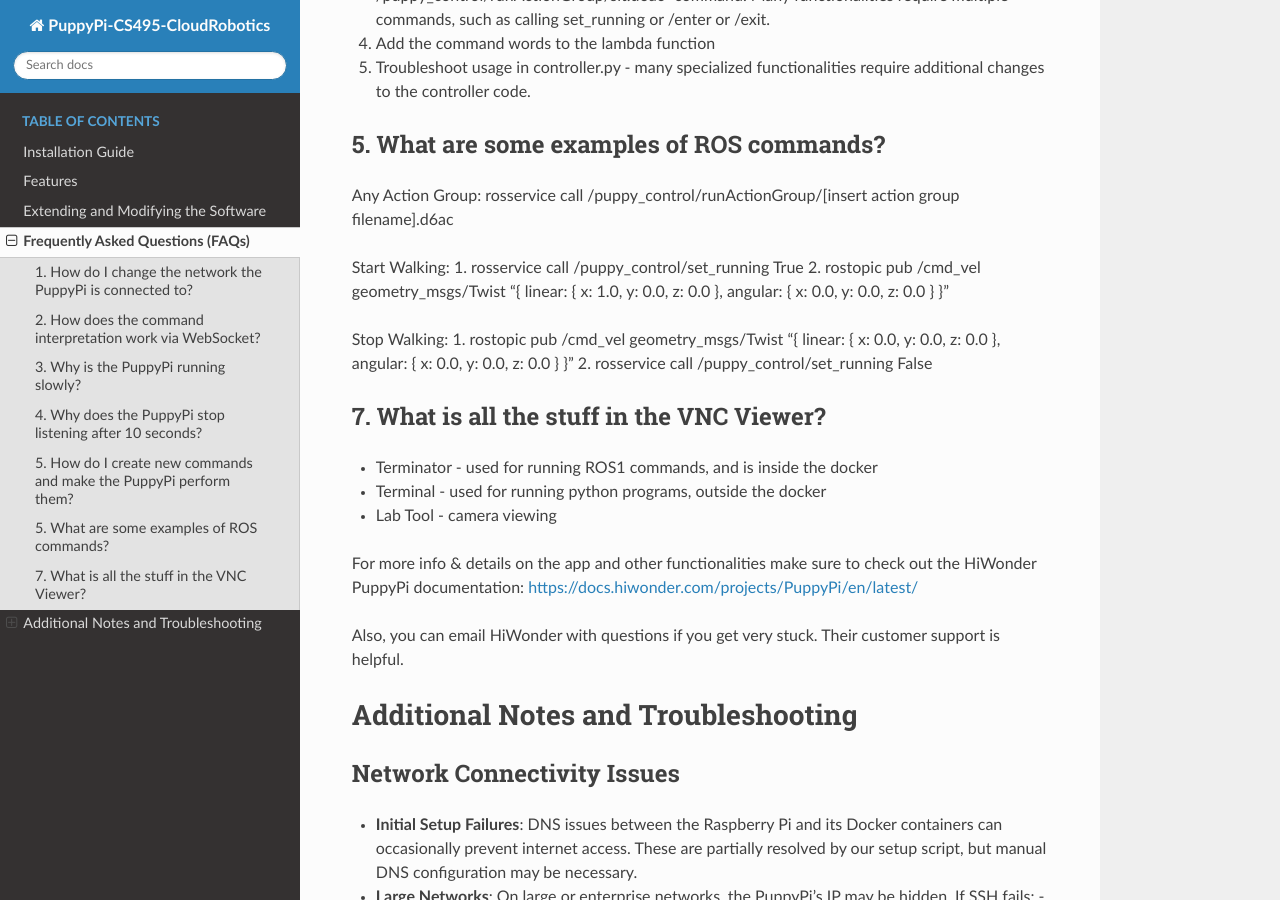
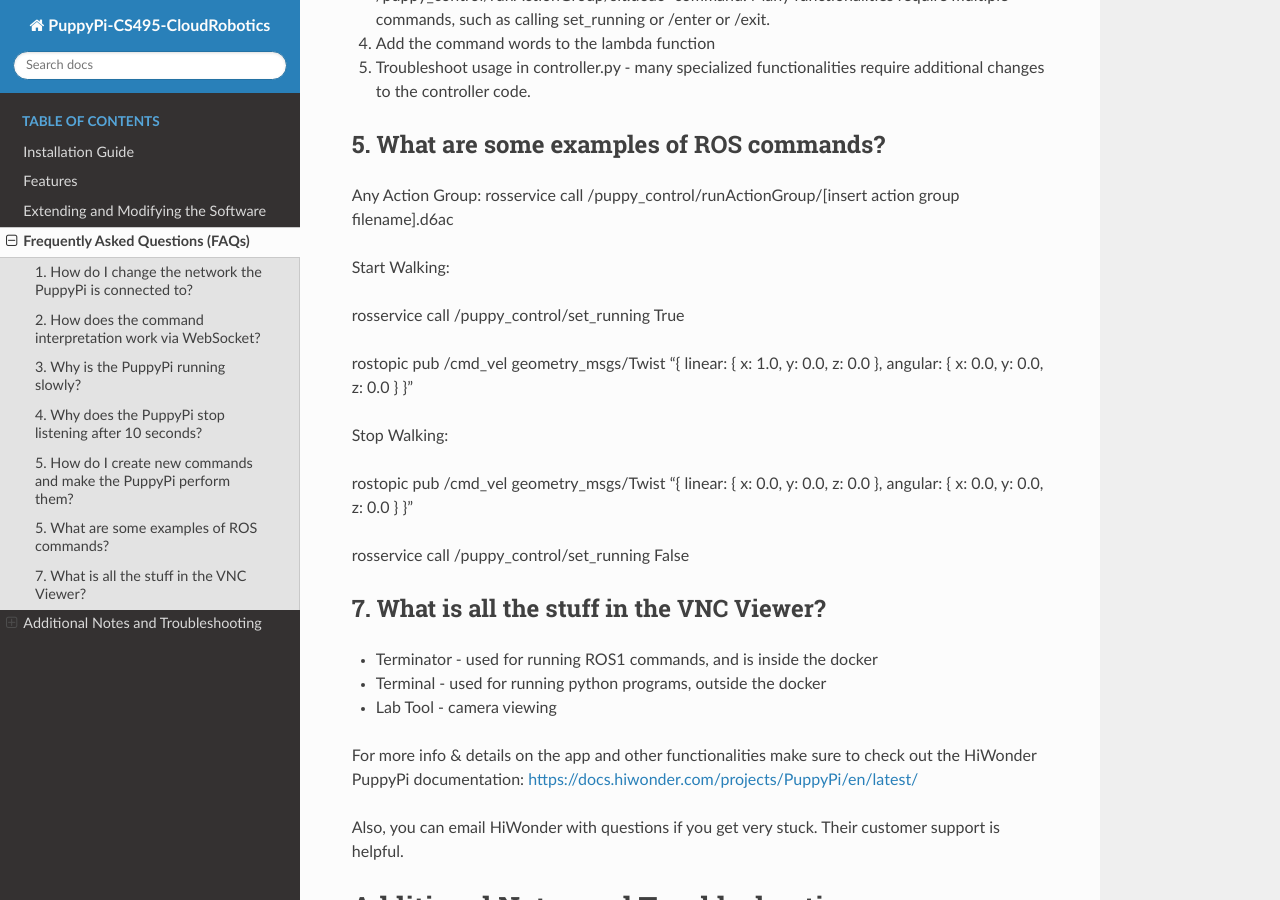
Before and after one commit to CS-495-Cloud-Robotics-Team/PuppyPi, a Sphinx documentation site: the page built from docs/faq.rst, in a window 1280 px wide and 900 px high, scrolled down 2487 px. Built offline with Sphinx 7.4.7 and the Read the Docs theme 3.1.0, drawn with Linux system fonts in a browser that asks for light colours; pages that are not in the unit, such as notebooks, are missing from menus.

Commit message:
Update faq.rst

```diff
--- a/docs/faq.rst
+++ b/docs/faq.rst
@@ -106,12 +106,16 @@ This can be done through the use of ROS, websockets, and the lambda function.
 Any Action Group: rosservice call /puppy_control/runActionGroup/[insert action group filename].d6ac
 
 Start Walking:
-1. rosservice call /puppy_control/set_running True
-2. rostopic pub /cmd_vel geometry_msgs/Twist "{ linear: { x: 1.0, y: 0.0, z: 0.0 }, angular: { x: 0.0, y: 0.0, z: 0.0 } }"
+
+rosservice call /puppy_control/set_running True
+
+rostopic pub /cmd_vel geometry_msgs/Twist "{ linear: { x: 1.0, y: 0.0, z: 0.0 }, angular: { x: 0.0, y: 0.0, z: 0.0 } }"
 
 Stop Walking:
-1. rostopic pub /cmd_vel geometry_msgs/Twist "{ linear: { x: 0.0, y: 0.0, z: 0.0 }, angular: { x: 0.0, y: 0.0, z: 0.0 } }"
-2. rosservice call /puppy_control/set_running False
+
+rostopic pub /cmd_vel geometry_msgs/Twist "{ linear: { x: 0.0, y: 0.0, z: 0.0 }, angular: { x: 0.0, y: 0.0, z: 0.0 } }"
+
+rosservice call /puppy_control/set_running False
 
 7. What is all the stuff in the VNC Viewer?
 -------------------------------------------
```
